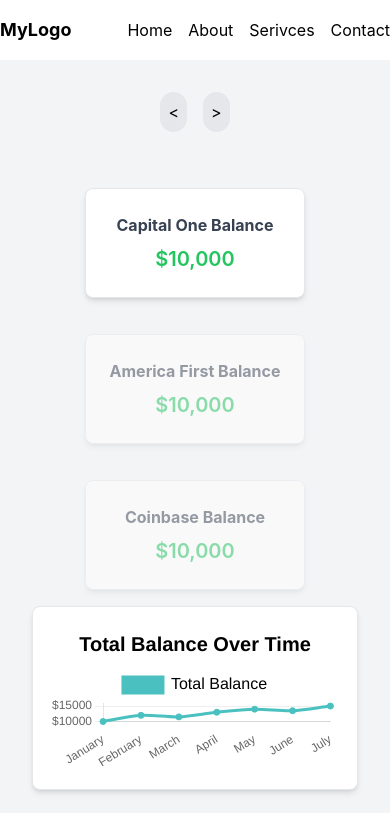
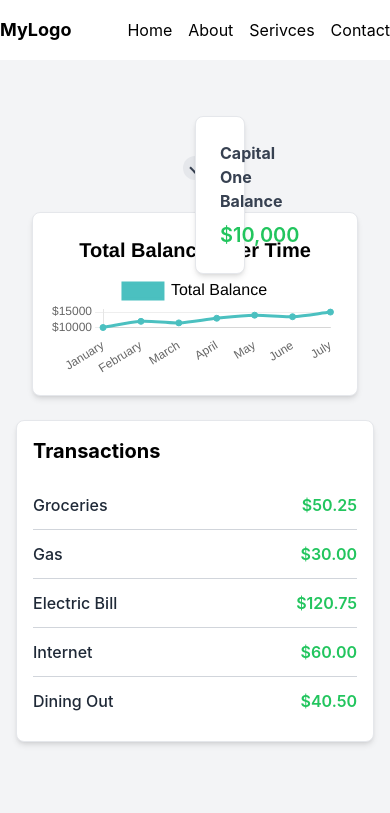
Before and after one commit to gheath340/Financial-Tracker, a React (Create React App) app: page / in a window 390 px wide. Shown: the top 813 px of the page. Built offline with nearby package versions, Linux system fonts and the light colour scheme.

Commit message:
made mobile cards look a little better

```diff
--- a/src/components/total-expense-income.jsx
+++ b/src/components/total-expense-income.jsx
@@ -23,34 +23,18 @@
     return (
       <nav className="h-1/4 my-4">
         <div className="mx-auto flex flex-col sm:flex-row justify-center items-center h-full space-y-4 sm:space-y-0">
-          {/* Button Controls on Small Screens */}
-          <div className="flex sm:hidden space-x-4 mb-4">
-            <button
-              onClick={handlePrev}
-              className="bg-gray-200 p-2 rounded-full hover:bg-gray-300 transition"
-            >
-              &lt;
-            </button>
-            <button
-              onClick={handleNext}
-              className="bg-gray-200 p-2 rounded-full hover:bg-gray-300 transition"
-            >
-              &gt;
-            </button>
-          </div>
-
           {/* Cards: Display Stacked on Small Screens, Side-by-Side on Large Screens */}
           <div className="mx-4 p-6">
             {/* Mobile Stacked Cards with Navigation */}
-            <div className="sm:hidden flex flex-col items-center space-y-4">
+            <div className="sm:hidden flex flex-col items-center space-y-4 relative">
               {cards.map((card, index) => (
                 <div
                   key={index}
-                  className={`text-center bg-white shadow-md w-full p-6 rounded-lg border border-gray-200 top-0 left-0 w-full ${
-                    index === activeIndex ? 'z-10' : 'z-0 opacity-50'
+                  className={`text-center bg-white shadow-md w-full p-6 rounded-lg border border-gray-200 absolute top-0 left-0 w-full transition-all duration-300 ${
+                    index === activeIndex ? 'z-10 opacity-100' : 'z-0 opacity-0'
                   }`}
                   style={{
-                    transform: `translateY(${(index - activeIndex) * 20}px)`,
+                    transform: `translateY(${(index - activeIndex) * 100}px)`,
                     transition: 'transform 0.3s ease-in-out',
                   }}
                 >
@@ -73,6 +57,15 @@
               ))}
             </div>
           </div>
+          {/* Button Controls on Small Screens */}
+          <div className="flex sm:hidden space-x-4 mb-4">
+            <button
+              onClick={handleNext}
+              className="bg-gray-200 p-2 rounded-full hover:bg-gray-300 transition transform rotate-90"
+            >
+              <div className="w-2 h-2 border-t-2 border-r-2 border-gray-700 transform rotate-45"></div>
+            </button>
+          </div>
         </div>
       </nav>
     );
```
